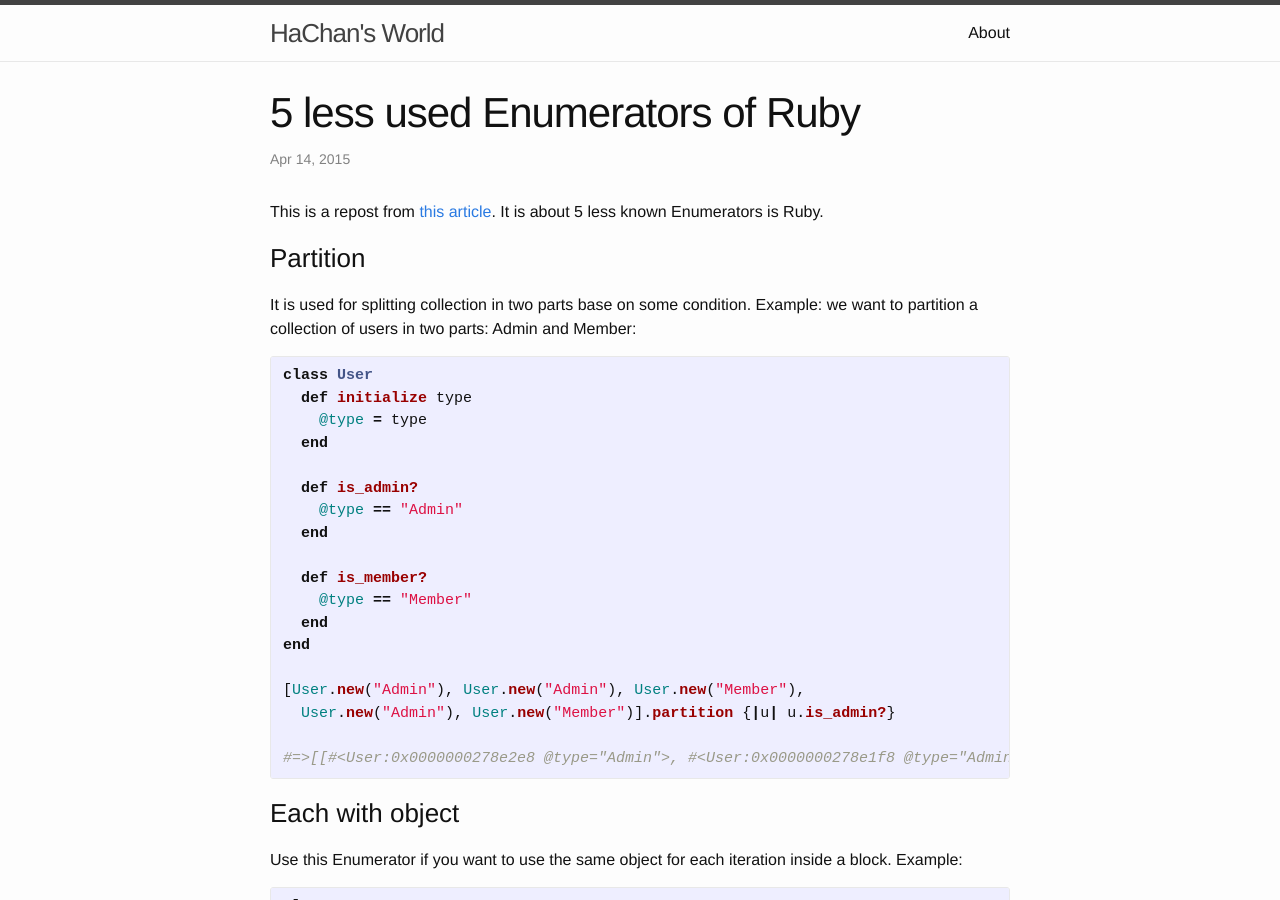
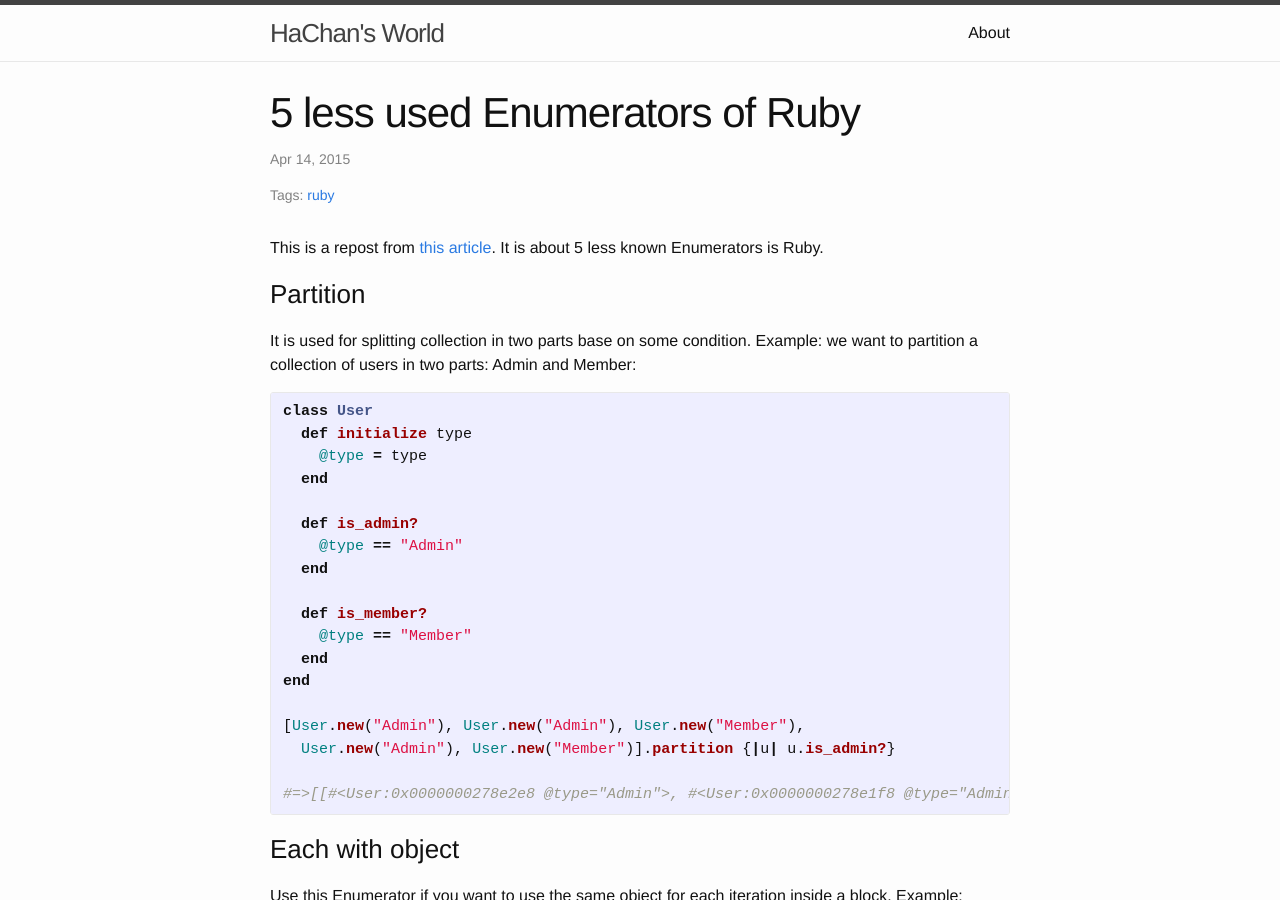
Before and after one commit to HaChan/HaChan.github.io, a Jekyll site: the page built from _posts/ruby/2015-04-14-5-less-used-enumerators-of-ruby.md, in a window 1280 px wide and 900 px high. Built offline with Jekyll 4.4.1, drawn with Linux system fonts in a browser that asks for light colours.

Commit message:
Add tags page

```diff
--- /dev/null
+++ b/_data/tags.yml
@@ -0,0 +1,2 @@
+- slug: ruby
+  name: ruby
--- a/_layouts/post.html
+++ b/_layouts/post.html
@@ -2,10 +2,28 @@
 layout: default
 ---
 <div class="post">
+{% assign post = page %}
+{% if post.tags.size > 0 %}
+    {% capture tags_content %}Tags{% if post.tags.size == 1 %}<i class="fa fa-tag"></i>{% else %}<i class="fa fa-tags"></i>{% endif %}: {% endcapture %}
+    {% for post_tag in post.tags %}
+        {% for data_tag in site.data.tags %}
+            {% if data_tag.slug == post_tag %}
+                {% assign tag = data_tag %}
+            {% endif %}
+        {% endfor %}
+        {% if tag %}
+            {% capture tags_content_temp %}{{ tags_content }}<a href="/tags/{{ tag.slug }}/">{{ tag.name }}</a>{% if forloop.last == false %}, {% endif %}{% endcapture %}
+            {% assign tags_content = tags_content_temp %}
+        {% endif %}
+    {% endfor %}
+{% else %}
+    {% assign tags_content = '' %}
+{% endif %}
 
   <header class="post-header">
     <h1 class="post-title">{{ page.title }}</h1>
     <p class="post-meta">{{ page.date | date: "%b %-d, %Y" }}{% if page.author %} • {{ page.author }}{% endif %}{% if page.meta %} • {{ page.meta }}{% endif %}</p>
+    <p class="post-meta">{{ tags_content }}</p>
   </header>
 
   <article class="post-content">
--- a/_posts/ruby/2015-04-14-5-less-used-enumerators-of-ruby.md
+++ b/_posts/ruby/2015-04-14-5-less-used-enumerators-of-ruby.md
@@ -3,7 +3,7 @@ layout: post
 title:  "5 less used Enumerators of Ruby"
 date:   2015-04-14
 categories: ruby
-tags: ruby
+tags: [ruby]
 ---
 
 This is a repost from [this article](http://codingwithaxe.com/5-less-used-enumerators-of-ruby). It is about 5 less known Enumerators is Ruby.
--- /dev/null
+++ b/tags/ruby/index.html
@@ -0,0 +1,4 @@
+---
+layout: tagpage
+tag: ruby
+---
```
Also changed, not shown: _layouts/tagpage.html (added, +18 -0 lines), tags/index.html (added, +21 -0 lines), 1 other file.
